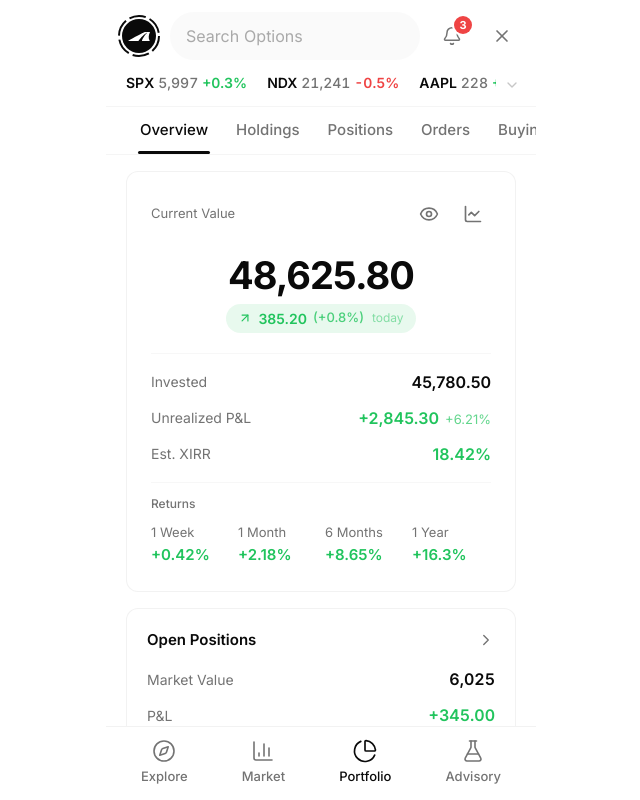
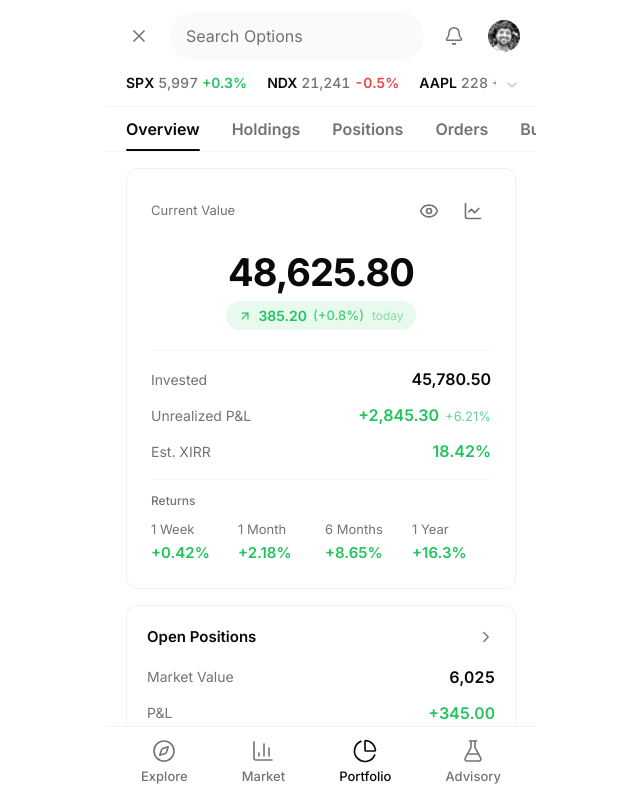
Before and after one commit to darshan-aspora/wealth, a Next.js app: page /portfolio in a window 1280 px wide. Shown: the whole page, without its empty margins (319-959 px from the left). Built offline with nearby package versions, Linux system fonts and the light colour scheme.

Commit message:
Nav change

```diff
--- a/app/advisory/page.tsx
+++ b/app/advisory/page.tsx
@@ -1,7 +1,7 @@
 "use client";
 
 import { StatusBar, HomeIndicator } from "@/components/iphone-frame";
-import { Header } from "@/components/header";
+import { HeaderV3 } from "@/components/header";
 import { TickerMarquee } from "@/components/ticker";
 import { BottomNavV2 } from "@/components/bottom-nav";
 
@@ -9,7 +9,7 @@ export default function AdvisoryPage() {
   return (
     <div className="relative mx-auto flex h-dvh max-w-[430px] flex-col overflow-hidden bg-background">
       <StatusBar />
-      <Header />
+      <HeaderV3 />
       <TickerMarquee />
 
       <main className="no-scrollbar flex-1 overflow-y-auto">
--- a/app/home-v3/layout.tsx
+++ b/app/home-v3/layout.tsx
@@ -1,14 +1,11 @@
 "use client";
 
-import { useRouter } from "next/navigation";
 import { useRef, useCallback, useState } from "react";
-import Image from "next/image";
-import { X, Bell } from "lucide-react";
 import { cn } from "@/lib/utils";
 import { useTheme } from "@/components/theme-provider";
 import { StatusBar, HomeIndicator } from "@/components/iphone-frame";
 import { TickerMarquee } from "@/components/ticker";
-import { SearchPlaceholder } from "@/components/header";
+import { HeaderV3 } from "@/components/header";
 import { BottomNavV2 } from "@/components/bottom-nav";
 
 import { HeaderHiddenContext } from "./header-context";
@@ -16,7 +13,6 @@ import { HeaderHiddenContext } from "./header-context";
 // ── Shared Layout ─────────────────────────────────────────────────────
 
 export default function HomeV3Layout({ children }: { children: React.ReactNode }) {
-  const router = useRouter();
   const { toggleTheme } = useTheme();
   const [headerHidden, setHeaderHidden] = useState(false);
   const lastScrollTop = useRef(0);
@@ -54,46 +50,7 @@ export default function HomeV3Layout({ children }: { children: React.ReactNode }
             headerHidden ? "max-h-0 opacity-0" : "max-h-[200px] opacity-100"
           )}
         >
-          <header className="flex items-center gap-1.5 pl-3 pr-3 py-3">
-            <button
-              onClick={() => router.push("/")}
-              className="flex h-[42px] w-[42px] shrink-0 items-center justify-center rounded-full text-muted-foreground transition-colors active:bg-muted/50"
-            >
-              <X size={20} strokeWidth={2} />
-            </button>
-
-            <div
-              onClick={() => router.push("/search")}
-              className="relative mx-1 flex h-12 min-w-0 flex-1 cursor-pointer items-center rounded-full bg-muted/50 px-4"
-            >
-              <div className="min-w-0 flex-1 overflow-hidden text-[16px] text-muted-foreground">
-                <SearchPlaceholder />
-              </div>
-            </div>
-
-            <button
-              onClick={() => router.push("/notifications")}
-              className="flex h-10 w-10 shrink-0 items-center justify-center rounded-full text-muted-foreground transition-colors active:bg-muted/50"
-            >
-              <Bell size={20} strokeWidth={1.8} />
-            </button>
-
-            <button
-              onClick={() => router.push("/profile")}
-              className="flex h-10 w-10 shrink-0 items-center justify-center rounded-full active:scale-95 transition-transform ml-1"
-            >
-              <div className="h-8 w-8 overflow-hidden rounded-full">
-                <Image
-                  src="/profile_dp.png"
-                  alt="Profile"
-                  width={32}
-                  height={32}
-                  className="h-full w-full object-cover"
-                />
-              </div>
-            </button>
-          </header>
-
+          <HeaderV3 />
           <TickerMarquee />
         </div>
 
--- a/app/home-v3/page.tsx
+++ b/app/home-v3/page.tsx
@@ -1,6 +1,6 @@
 "use client";
 
-import { Suspense } from "react";
+import { Suspense, useRef, useCallback } from "react";
 import { useSearchParams, useRouter } from "next/navigation";
 import { motion } from "framer-motion";
 import {
@@ -41,16 +41,26 @@ function ExploreContent() {
     router.replace(`/home-v3${qs ? `?${qs}` : ""}`, { scroll: false });
   };
 
+  const tabsRef = useRef<HTMLDivElement>(null);
+  const scrollTabToCenter = useCallback((el: HTMLButtonElement) => {
+    requestAnimationFrame(() => {
+      const container = tabsRef.current;
+      if (!container) return;
+      const scrollLeft = el.offsetLeft - container.offsetWidth / 2 + el.offsetWidth / 2;
+      container.scrollTo({ left: Math.max(0, scrollLeft), behavior: "smooth" });
+    });
+  }, []);
+
   return (
     <>
       {/* Tabs — sticky on scroll */}
       <div className="sticky top-0 z-20 border-b border-border/40 bg-background">
-        <div className="overflow-x-auto no-scrollbar">
+        <div ref={tabsRef} className="overflow-x-auto no-scrollbar">
           <div className="flex gap-2 px-5">
             {exploreTabs.map((tab, i) => (
               <button
                 key={tab.id}
-                onClick={() => setActiveTab(tab.id)}
+                onClick={(e) => { setActiveTab(tab.id); scrollTabToCenter(e.currentTarget); }}
                 className={cn(
                   "relative whitespace-nowrap py-2.5 text-[16px] font-semibold transition-colors",
                   i === 0 ? "pr-3" : "px-3",
--- a/app/market/page.tsx
+++ b/app/market/page.tsx
@@ -5,7 +5,7 @@ import { useSearchParams, useRouter } from "next/navigation";
 import { motion } from "framer-motion";
 import { Settings } from "lucide-react";
 import { StatusBar, HomeIndicator } from "@/components/iphone-frame";
-import { Header } from "@/components/header";
+import { HeaderV3 } from "@/components/header";
 import { TickerMarquee } from "@/components/ticker";
 import { BottomNavV2 } from "@/components/bottom-nav";
 import { cn } from "@/lib/utils";
@@ -41,6 +41,17 @@ function MarketPageContent() {
     [router]
   );
 
+  // Auto-scroll active tab to center
+  const tabsRef = useRef<HTMLDivElement>(null);
+  const scrollTabToCenter = useCallback((el: HTMLButtonElement) => {
+    requestAnimationFrame(() => {
+      const container = tabsRef.current;
+      if (!container) return;
+      const scrollLeft = el.offsetLeft - container.offsetWidth / 2 + el.offsetWidth / 2;
+      container.scrollTo({ left: Math.max(0, scrollLeft), behavior: "smooth" });
+    });
+  }, []);
+
   // Collapsible header on scroll
   const [headerHidden, setHeaderHidden] = useState(false);
   const lastScrollTop = useRef(0);
@@ -74,18 +85,18 @@ function MarketPageContent() {
           headerHidden ? "max-h-0 opacity-0" : "max-h-[200px] opacity-100"
         )}
       >
-        <Header />
+        <HeaderV3 />
         <TickerMarquee />
       </div>
 
       {/* Sticky top-level tabs */}
       <div className="border-b border-border/40 bg-background">
-        <div className="no-scrollbar overflow-x-auto">
+        <div ref={tabsRef} className="no-scrollbar overflow-x-auto">
           <div className="flex gap-0.5 px-5">
             {MARKET_TABS.map((tab, i) => (
               <button
                 key={tab}
-                onClick={() => setActiveTab(tab)}
+                onClick={(e) => { setActiveTab(tab); scrollTabToCenter(e.currentTarget); }}
                 className={cn(
                   "relative whitespace-nowrap py-2.5 text-[16px] font-semibold transition-colors",
                   i === 0 ? "pr-3" : "px-3",
--- a/app/portfolio/page.tsx
+++ b/app/portfolio/page.tsx
@@ -1,9 +1,9 @@
 "use client";
 
-import { useState, useEffect } from "react";
+import { useState, useEffect, useRef, useCallback } from "react";
 import { useAI } from "@/contexts/ai-context";
 import { StatusBar, HomeIndicator } from "@/components/iphone-frame";
-import { Header } from "@/components/header";
+import { HeaderV3 } from "@/components/header";
 import { TickerMarquee } from "@/components/ticker";
 import { BottomNavV2 } from "@/components/bottom-nav";
 import { motion, AnimatePresence } from "framer-motion";
@@ -34,24 +34,36 @@ export default function PortfolioPage() {
   const { setAISource } = useAI();
   useEffect(() => { setAISource({ type: "portfolio" }); }, [setAISource]);
 
+  const tabsRef = useRef<HTMLDivElement>(null);
+  const scrollTabToCenter = useCallback((el: HTMLButtonElement) => {
+    requestAnimationFrame(() => {
+      const container = tabsRef.current;
+      if (!container) return;
+      const scrollLeft = el.offsetLeft - container.offsetWidth / 2 + el.offsetWidth / 2;
+      container.scrollTo({ left: Math.max(0, scrollLeft), behavior: "smooth" });
+    });
+  }, []);
+
   return (
     <div className="relative mx-auto flex h-dvh max-w-[430px] flex-col overflow-hidden bg-background">
       <StatusBar />
 
       {/* Scrollable area — header & ticker scroll away, tabs stick */}
       <div className="flex-1 overflow-y-auto no-scrollbar">
-        <Header />
+        <HeaderV3 />
         <TickerMarquee />
 
         {/* Sticky tab bar */}
-        <div className="sticky top-0 z-10 bg-background border-b border-border/40">
-          <div className="no-scrollbar flex overflow-x-auto px-5">
-            {tabs.map((tab) => (
+        <div className="sticky top-0 z-20 border-b border-border/40 bg-background">
+          <div ref={tabsRef} className="overflow-x-auto no-scrollbar">
+            <div className="flex gap-2 px-5">
+              {tabs.map((tab, i) => (
                 <button
                   key={tab}
-                onClick={() => setActiveTab(tab)}
+                  onClick={(e) => { setActiveTab(tab); scrollTabToCenter(e.currentTarget); }}
                   className={cn(
-                  "relative whitespace-nowrap px-3.5 py-3 text-[15px] font-medium transition-colors",
+                    "relative whitespace-nowrap py-2.5 text-[16px] font-semibold transition-colors",
+                    i === 0 ? "pr-3" : "px-3",
                     activeTab === tab
                       ? "text-foreground"
                       : "text-muted-foreground"
@@ -59,14 +71,18 @@ export default function PortfolioPage() {
                 >
                   {tab}
                   {activeTab === tab && (
-                  <motion.div
+                    <motion.span
                       layoutId="portfolio-tab-indicator"
-                    className="absolute bottom-0 left-3 right-3 h-[2.5px] rounded-full bg-foreground"
-                    transition={{ type: "spring", stiffness: 400, damping: 30 }}
+                      className={cn(
+                        "absolute bottom-0 right-3 h-[2px] rounded-full bg-foreground",
+                        i === 0 ? "left-0" : "left-3"
+                      )}
+                      transition={{ type: "spring", stiffness: 500, damping: 35 }}
                     />
                   )}
                 </button>
               ))}
+            </div>
           </div>
         </div>
 
--- a/components/bottom-nav.tsx
+++ b/components/bottom-nav.tsx
@@ -46,7 +46,7 @@ const v1Tabs = [
 /* ------------------------------------------------------------------ */
 
 const v2Tabs = [
-  { label: "Explore", icon: Compass, href: "/explore" },
+  { label: "Explore", icon: Compass, href: "/home-v3" },
   { label: "Market", icon: BarChart3, href: "/market" },
   // { label: "Watchlist", icon: Bookmark, href: "/watchlist" }, // Moved to Quick Access — uncomment to restore
   { label: "Portfolio", icon: PieChart, href: "/portfolio" },
--- a/components/header.tsx
+++ b/components/header.tsx
@@ -1,6 +1,7 @@
 "use client";
 
 import { useState, useEffect, useRef, useCallback } from "react";
+import Image from "next/image";
 import { useRouter } from "next/navigation";
 import { X, Bell, EllipsisVertical, LayoutPanelLeft, BarChart3, ArrowUpDown, Pencil, FolderPlus } from "lucide-react";
 import { useTickerVisibility } from "@/components/ticker-visibility";
@@ -189,3 +190,50 @@ export function Header() {
     </>
   );
 }
+
+// ─── New-style Header (X · Search · Bell · Profile) ─────────────────────
+export function HeaderV3() {
+  const router = useRouter();
+
+  return (
+    <header className="flex items-center gap-1.5 pl-3 pr-3 py-3">
+      <button
+        onClick={() => router.push("/")}
+        className="flex h-[42px] w-[42px] shrink-0 items-center justify-center rounded-full text-muted-foreground transition-colors active:bg-muted/50"
+      >
+        <X size={20} strokeWidth={2} />
+      </button>
+
+      <div
+        onClick={() => router.push("/search")}
+        className="relative mx-1 flex h-12 min-w-0 flex-1 cursor-pointer items-center rounded-full bg-muted/50 px-4"
+      >
+        <div className="min-w-0 flex-1 overflow-hidden text-[16px] text-muted-foreground">
+          <SearchPlaceholder />
+        </div>
+      </div>
+
+      <button
+        onClick={() => router.push("/notifications")}
+        className="flex h-10 w-10 shrink-0 items-center justify-center rounded-full text-muted-foreground transition-colors active:bg-muted/50"
+      >
+        <Bell size={20} strokeWidth={1.8} />
+      </button>
+
+      <button
+        onClick={() => router.push("/profile")}
+        className="ml-1 flex h-10 w-10 shrink-0 items-center justify-center rounded-full active:scale-95 transition-transform"
+      >
+        <div className="h-8 w-8 overflow-hidden rounded-full">
+          <Image
+            src="/profile_dp.png"
+            alt="Profile"
+            width={32}
+            height={32}
+            className="h-full w-full object-cover"
+          />
+        </div>
+      </button>
+    </header>
+  );
+}
```
Lines whose indentation alone changed are shown as unchanged.
